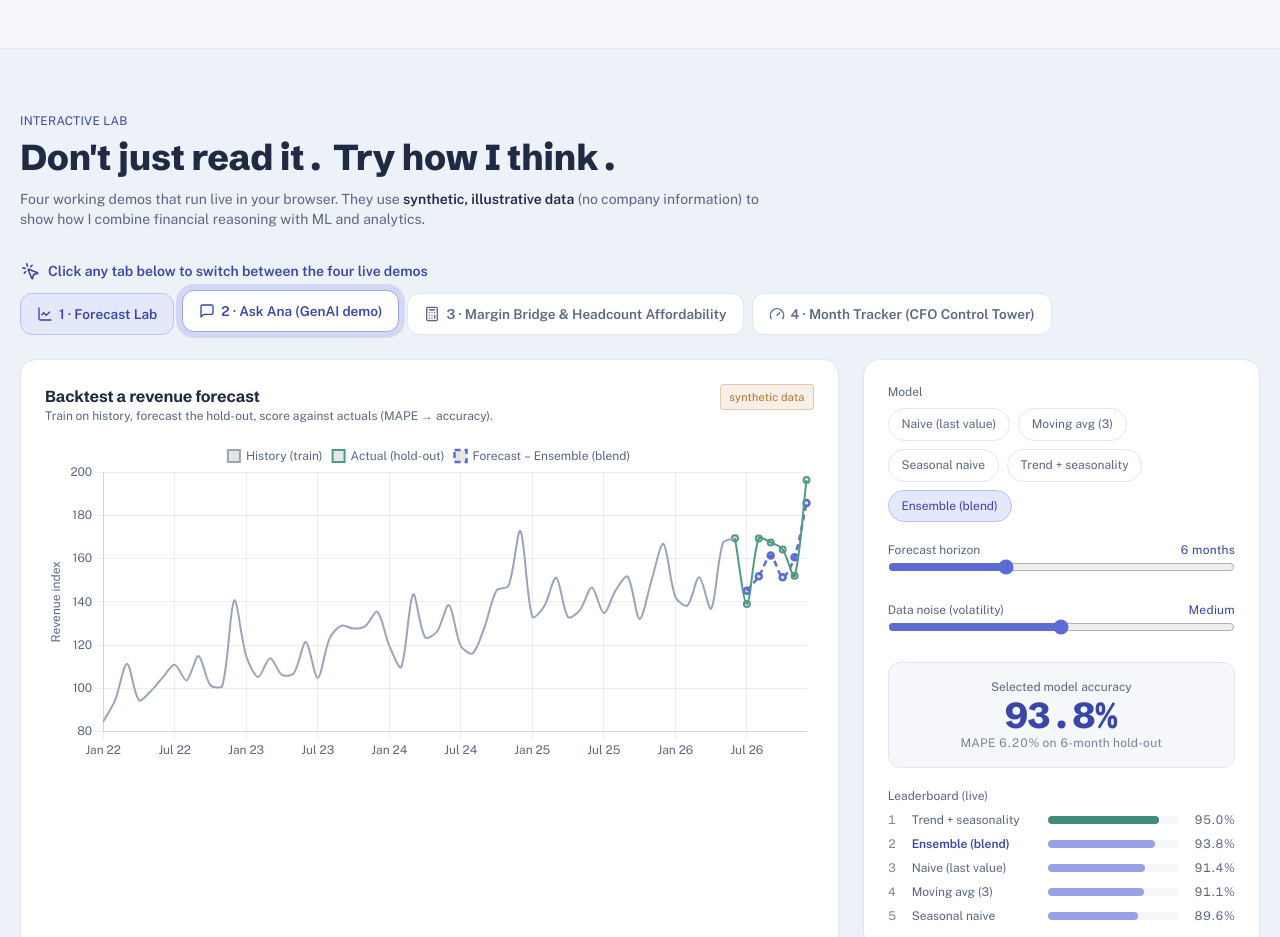
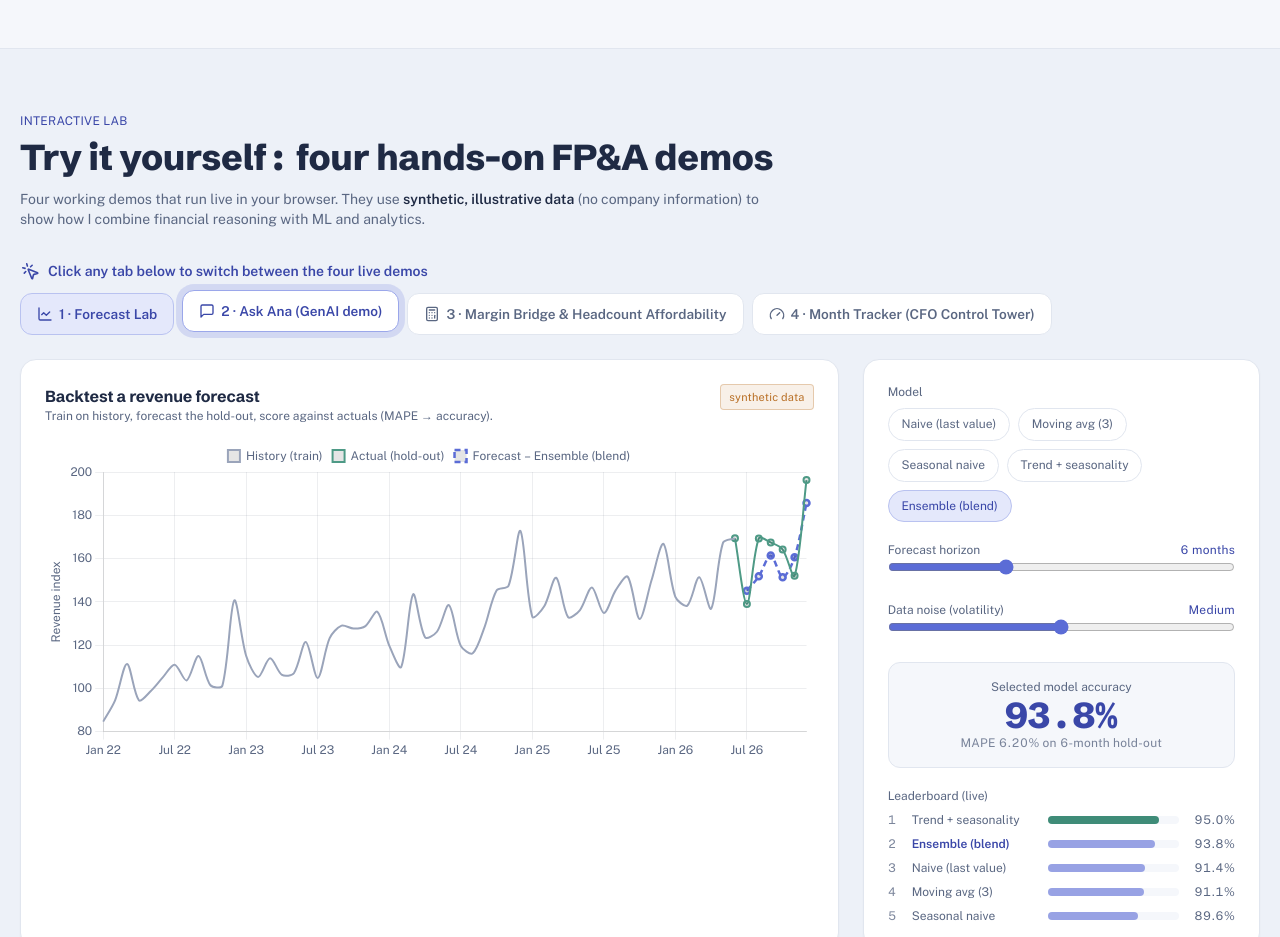
Before and after one commit to finacepoweredbyAI/FPA, a plain HTML site: page index.html in a window 1280 px wide. Shown: the part 1360-2297 px from the top of the page. Drawn offline with nearby package versions, Linux system fonts and the light colour scheme.

Commit message:
Update index.html

```diff
--- a/index.html
+++ b/index.html
@@ -157,7 +157,7 @@ details summary::-webkit-details-marker{display:none}
   <div class="max-w-7xl mx-auto">
     <div class="max-w-3xl mb-8 reveal">
       <div class="mono text-xs text-cyd mb-2">INTERACTIVE LAB</div>
-      <h2 class="text-3xl sm:text-4xl font-extrabold text-ink">Don't just read it. Try how I think.</h2>
+      <h2 class="text-3xl sm:text-4xl font-extrabold text-ink">Try it yourself: four hands-on FP&amp;A demos</h2>
       <p class="text-slate mt-3 text-sm">Four working demos that run live in your browser. They use <span class="text-ink font-semibold">synthetic, illustrative data</span> (no company information) to show how I combine financial reasoning with ML and analytics.</p>
     </div>
 
```
